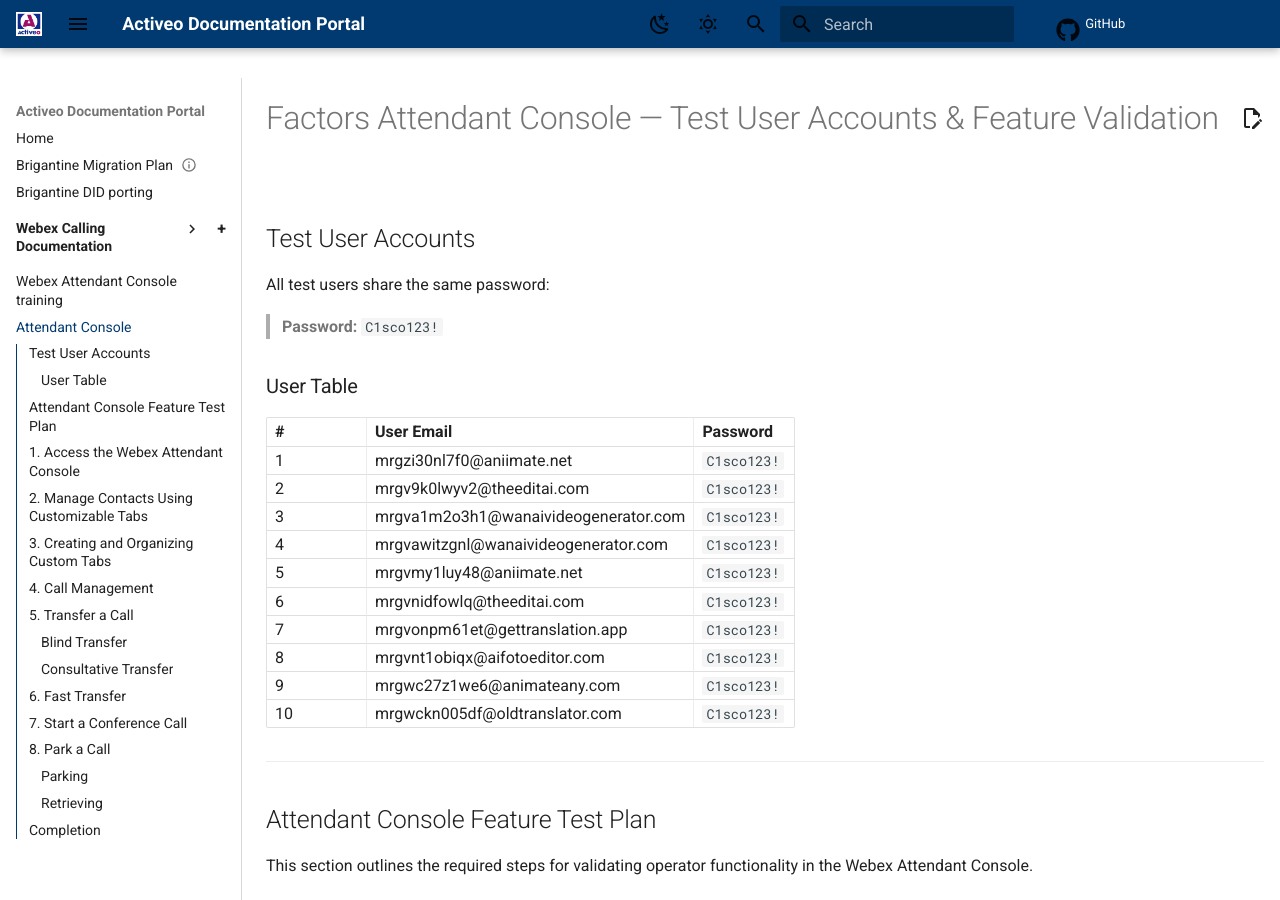
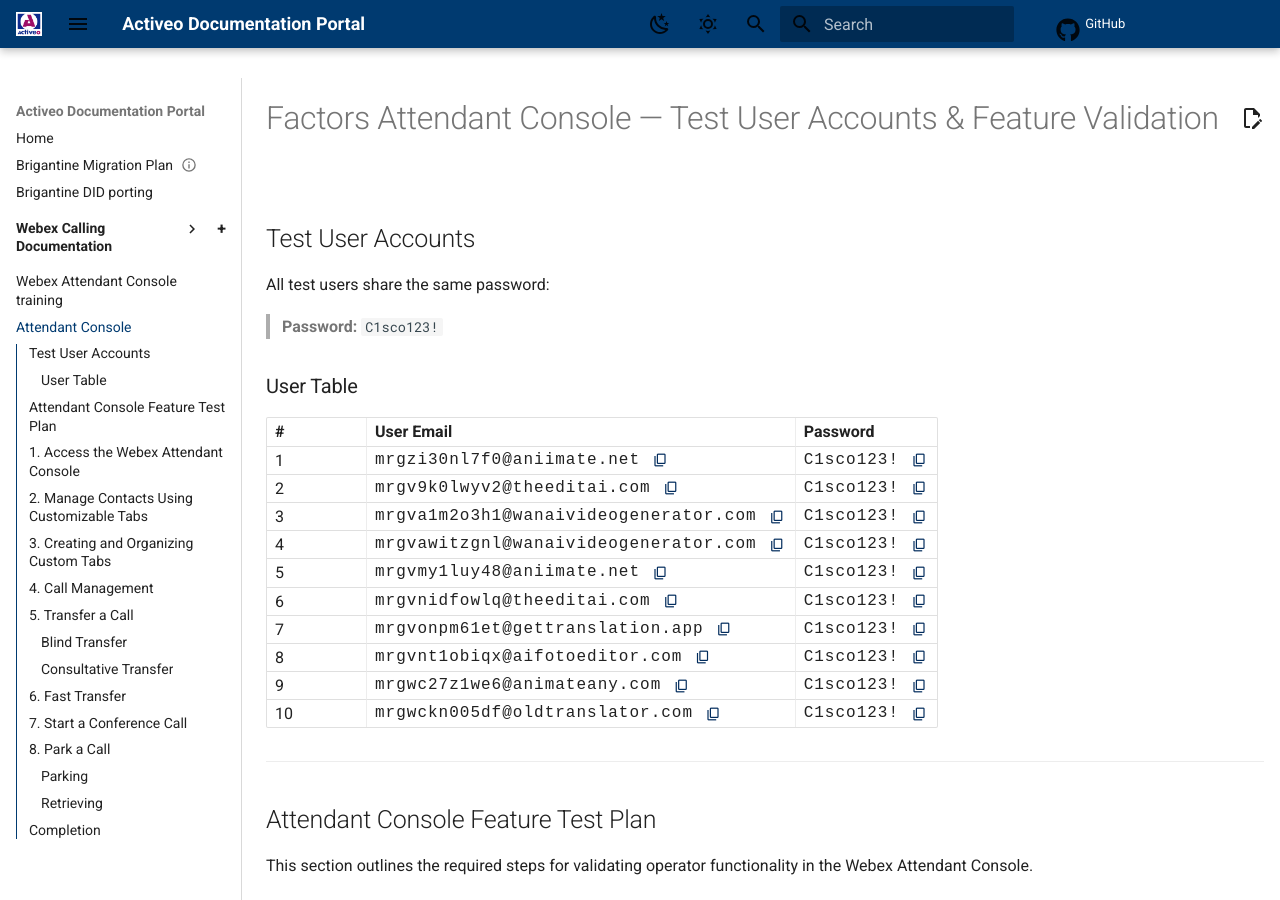
Before and after one commit to kvaksin/mkdocsdemo, an MkDocs documentation site: the page built from docs/AttendantConsole.md, in a window 1280 px wide and 900 px high. Built offline with MkDocs 1.6.1 and Material for MkDocs 9.7.7, drawn with Linux system fonts in a browser that asks for light colours; comment, search, counter and statistics services are not loaded.

Commit message:
Update AttendantConsole.md

```diff
--- a/docs/AttendantConsole.md
+++ b/docs/AttendantConsole.md
@@ -8,18 +8,18 @@
 
 ### User Table
 
-|#| **User Email** | **Password** |
-|-|----------------|--------------|
-|1| mrgzi30nl7f0@aniimate.net | `C1sco123!` |
-|2| mrgv9k0lwyv2@theeditai.com  | `C1sco123!` |
-|3| mrgva1m2o3h1@wanaivideogenerator.com  | `C1sco123!` |
-|4| mrgvawitzgnl@wanaivideogenerator.com  | `C1sco123!` |
-|5| mrgvmy1luy48@aniimate.net  | `C1sco123!` |
-|6| mrgvnidfowlq@theeditai.com  | `C1sco123!` |
-|7| mrgvonpm61et@gettranslation.app  | `C1sco123!` |
-|8| mrgvnt1obiqx@aifotoeditor.com  | `C1sco123!` |
-|9| mrgwc27z1we6@animateany.com  | `C1sco123!` |
-|10| mrgwckn005df@oldtranslator.com  | `C1sco123!` |
+| # | **User Email** | **Password** |
+|-|------------------|--------------|
+|1| <div class="cell-flex"><span class="credentials-text">mrgzi30nl7f0@aniimate.net</span><button class="icon-btn copy-btn" data-copy="mrgzi30nl7f0@aniimate.net"><span class="md-icon material-icons">content_copy</span></button></div> | <div class="cell-flex"><span class="credentials-text">C1sco123!</span><button class="icon-btn copy-btn" data-copy="C1sco123!"><span class="md-icon material-icons">content_copy</span></button></div> |
+|2| <div class="cell-flex"><span class="credentials-text">mrgv9k0lwyv2@theeditai.com</span><button class="icon-btn copy-btn" data-copy="mrgv9k0lwyv2@theeditai.com"><span class="md-icon material-icons">content_copy</span></button></div> | <div class="cell-flex"><span class="credentials-text">C1sco123!</span><button class="icon-btn copy-btn" data-copy="C1sco123!"><span class="md-icon material-icons">content_copy</span></button></div> |
+|3| <div class="cell-flex"><span class="credentials-text">mrgva1m2o3h1@wanaivideogenerator.com</span><button class="icon-btn copy-btn" data-copy="mrgva1m2o3h1@wanaivideogenerator.com"><span class="md-icon material-icons">content_copy</span></button></div> | <div class="cell-flex"><span class="credentials-text">C1sco123!</span><button class="icon-btn copy-btn" data-copy="C1sco123!"><span class="md-icon material-icons">content_copy</span></button></div> |
+|4| <div class="cell-flex"><span class="credentials-text">mrgvawitzgnl@wanaivideogenerator.com</span><button class="icon-btn copy-btn" data-copy="mrgvawitzgnl@wanaivideogenerator.com"><span class="md-icon material-icons">content_copy</span></button></div> | <div class="cell-flex"><span class="credentials-text">C1sco123!</span><button class="icon-btn copy-btn" data-copy="C1sco123!"><span class="md-icon material-icons">content_copy</span></button></div> |
+|5| <div class="cell-flex"><span class="credentials-text">mrgvmy1luy48@aniimate.net</span><button class="icon-btn copy-btn" data-copy="mrgvmy1luy48@aniimate.net"><span class="md-icon material-icons">content_copy</span></button></div> | <div class="cell-flex"><span class="credentials-text">C1sco123!</span><button class="icon-btn copy-btn" data-copy="C1sco123!"><span class="md-icon material-icons">content_copy</span></button></div> |
+|6| <div class="cell-flex"><span class="credentials-text">mrgvnidfowlq@theeditai.com</span><button class="icon-btn copy-btn" data-copy="mrgvnidfowlq@theeditai.com"><span class="md-icon material-icons">content_copy</span></button></div> | <div class="cell-flex"><span class="credentials-text">C1sco123!</span><button class="icon-btn copy-btn" data-copy="C1sco123!"><span class="md-icon material-icons">content_copy</span></button></div> |
+|7| <div class="cell-flex"><span class="credentials-text">mrgvonpm61et@gettranslation.app</span><button class="icon-btn copy-btn" data-copy="mrgvonpm61et@gettranslation.app"><span class="md-icon material-icons">content_copy</span></button></div> | <div class="cell-flex"><span class="credentials-text">C1sco123!</span><button class="icon-btn copy-btn" data-copy="C1sco123!"><span class="md-icon material-icons">content_copy</span></button></div> |
+|8| <div class="cell-flex"><span class="credentials-text">mrgvnt1obiqx@aifotoeditor.com</span><button class="icon-btn copy-btn" data-copy="mrgvnt1obiqx@aifotoeditor.com"><span class="md-icon material-icons">content_copy</span></button></div> | <div class="cell-flex"><span class="credentials-text">C1sco123!</span><button class="icon-btn copy-btn" data-copy="C1sco123!"><span class="md-icon material-icons">content_copy</span></button></div> |
+|9| <div class="cell-flex"><span class="credentials-text">mrgwc27z1we6@animateany.com</span><button class="icon-btn copy-btn" data-copy="mrgwc27z1we6@animateany.com"><span class="md-icon material-icons">content_copy</span></button></div> | <div class="cell-flex"><span class="credentials-text">C1sco123!</span><button class="icon-btn copy-btn" data-copy="C1sco123!"><span class="md-icon material-icons">content_copy</span></button></div> |
+|10| <div class="cell-flex"><span class="credentials-text">mrgwckn005df@oldtranslator.com</span><button class="icon-btn copy-btn" data-copy="mrgwckn005df@oldtranslator.com"><span class="md-icon material-icons">content_copy</span></button></div> | <div class="cell-flex"><span class="credentials-text">C1sco123!</span><button class="icon-btn copy-btn" data-copy="C1sco123!"><span class="md-icon material-icons">content_copy</span></button></div> |
 
 ---
 
```
